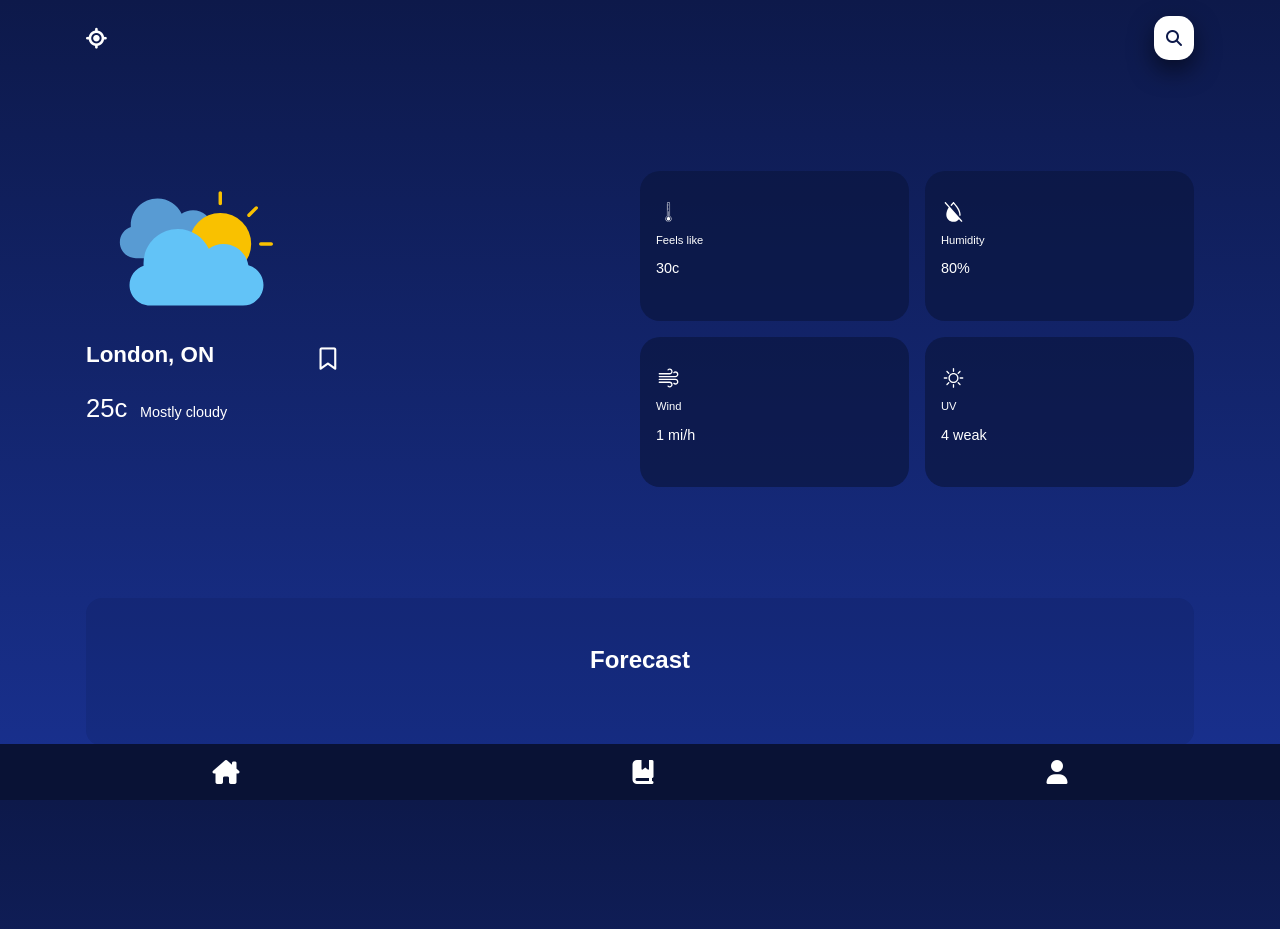
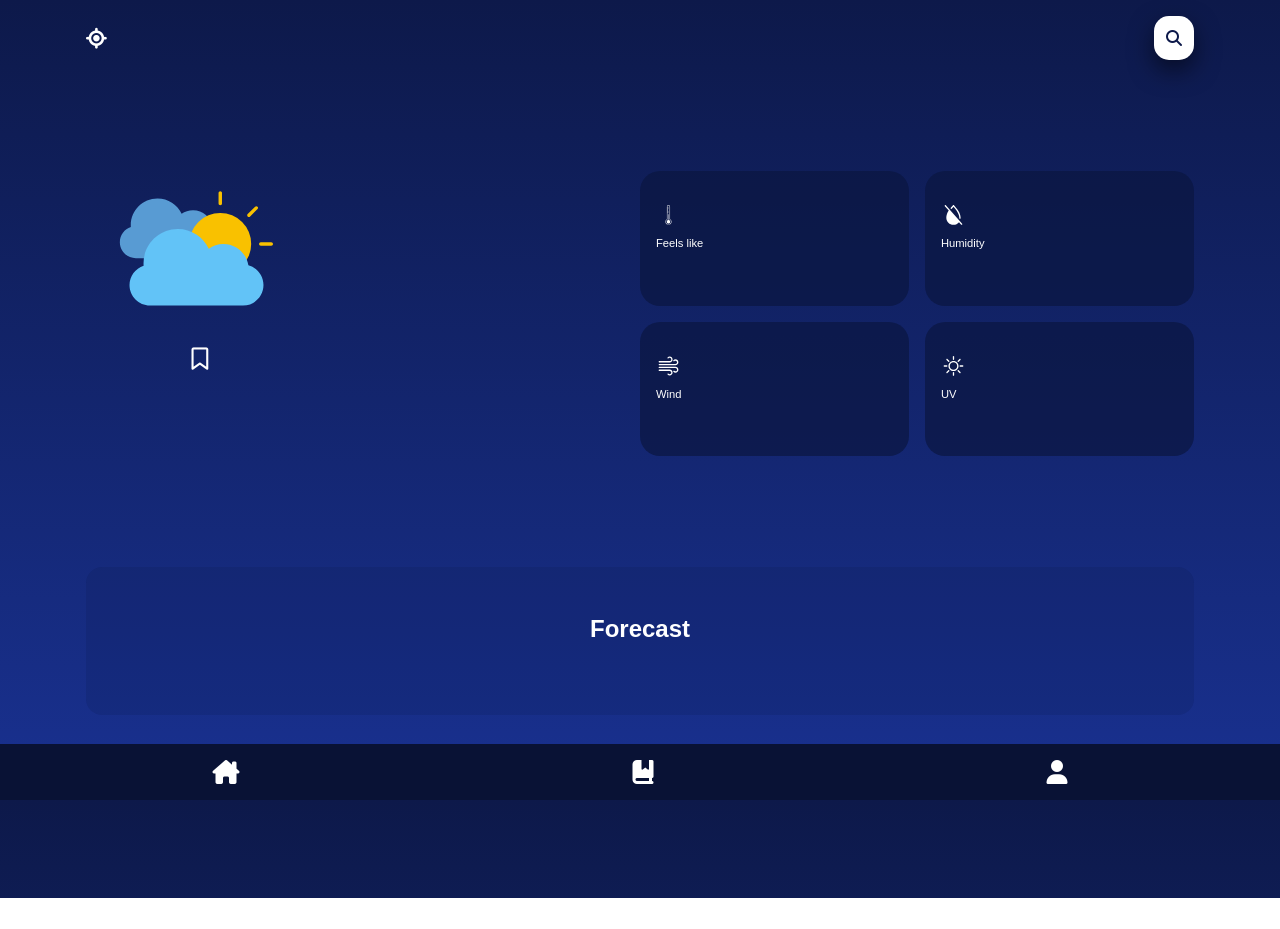
Before and after one commit to noobmaster2255/pwa-weatherapp-project, a plain HTML site: page index.html in a window 1280 px wide. After the commit the page ends 898 px from the top, so only its background shows below. Drawn offline with nearby package versions, Linux system fonts and the light colour scheme.

Commit message:
Hardcoded Values Removed

```diff
--- a/index.html
+++ b/index.html
@@ -65,7 +65,7 @@
         <div class="container-row">
           <div class="location-and-img-container">
             <div class="location-container">
-              <h2 class="location-name" id="locationName">London, ON</h2>
+              <h2 class="location-name" id="locationName"></h2>
               <i class="fa-regular fa-bookmark" id="bookmarkButton"></i>
 
               <!-- <i class="fa-solid fa-bookmark" style="display: none;"></i> -->
@@ -75,30 +75,30 @@
             </div>
           </div>
           <div class="temperature-container">
-            <h2 class="temperature" id="temperature">25c</h2>
-            <h4 class="weather-condition" id="weatherCondition">Mostly cloudy</h4>
+            <h2 class="temperature" id="temperature"></h2>
+            <h4 class="weather-condition" id="weatherCondition"></h4>
           </div>
         </div>
         <div class="weather-conditions-tile-container">
           <div class="weather-conditions-tile">
             <img src="./assets/icons/temperature-icon.svg" alt="icon" class="weather-condition-icon">
             <p class="weather-condition-title">Feels like</p>
-            <p class="weather-condition-value" id="feelsLike">30c</p>
+            <p class="weather-condition-value" id="feelsLike"></p>
           </div>
           <div class="weather-conditions-tile">
             <img src="./assets/icons/humidity-icon.svg" alt="icon" class="weather-condition-icon">
             <p class="weather-condition-title">Humidity</p>
-            <p class="weather-condition-value" id="humidity">80%</p>
+            <p class="weather-condition-value" id="humidity"></p>
           </div>
           <div class="weather-conditions-tile">
             <img src="./assets/icons/wind-icon.svg" alt="icon" class="weather-condition-icon">
             <p class="weather-condition-title">Wind</p>
-            <p class="weather-condition-value" id="wind">1 mi/h</p>
+            <p class="weather-condition-value" id="wind"></p>
           </div>
           <div class="weather-conditions-tile">
             <img src="./assets/icons/uv-icon.svg" alt="icon" class="weather-condition-icon">
             <p class="weather-condition-title">UV</p>
-            <p class="weather-condition-value" id="uv">4 weak</p>
+            <p class="weather-condition-value" id="uv"></p>
           </div>
         </div>
       </div>
```
